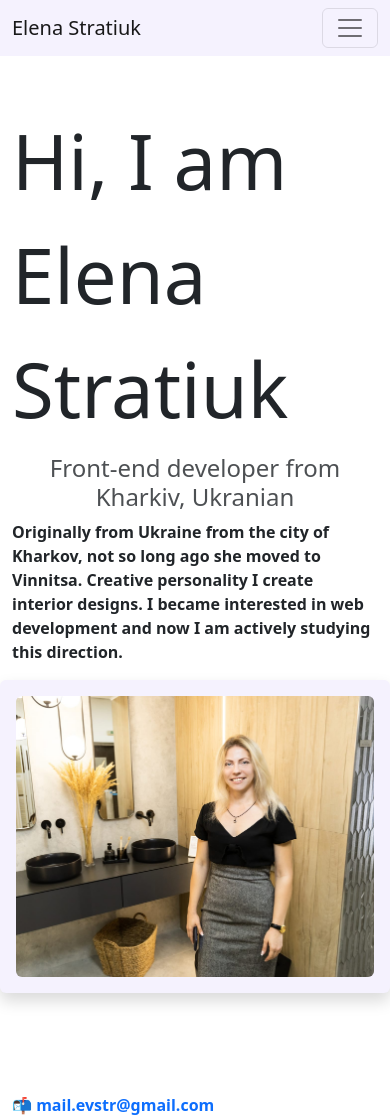
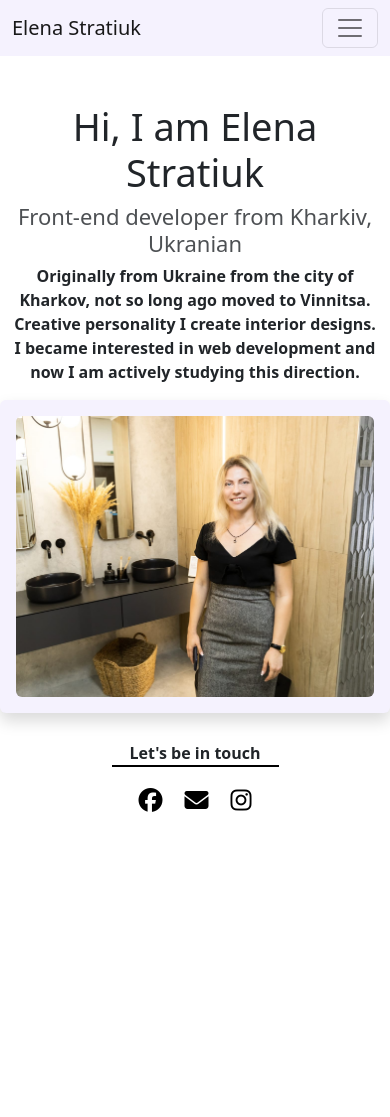
Before and after one commit to Novemberman90/eleva_portfolio_v2, a plain HTML site: page blog/contact-me.html in a window 390 px wide. After the commit the page ends 844 px from the top, so only its background shows below. Drawn offline with nearby package versions, Linux system fonts and the light colour scheme.

Commit message:
Working with styles
Made correction of color, font, positioning and
adaptation for mobile devices

```diff
--- a/blog/contact-me.html
+++ b/blog/contact-me.html
@@ -48,7 +48,7 @@
          <div class="col-sm">
                <h1 id="me" class="name"> Hi, I am Elena Stratiuk</h1>
                <p class="h2">Front-end developer from Kharkiv, Ukranian</p>
-               <p class="blog">Originally from Ukraine from the city of Kharkov, not so long ago she moved to Vinnitsa.
+               <p class="blog">Originally from Ukraine from the city of Kharkov, not so long ago moved to Vinnitsa.
                                  Creative personality I create interior designs.
                   I became interested in web development and now I am actively studying this direction.</p>
         </div>
@@ -62,11 +62,16 @@
 
 
 
+          <footer class="mt-sm-5 p-2">
+            <p class="messeg">Let's be in touch</p>
+            <div class="contact-block" id="mail">
 
-            <footer>
-            <a href="mailto:mail.evstr@gmail.com" class="mail" id="mail" name="mail">📬 mail.evstr@gmail.com</a>
+            <a href="https://www.facebook.com/elena.stratiuk/" title="Facebook" target="_blank"><i class="fa-brands fa-facebook"></i></a>
+            <a href="mailto:mail.evstr@gmail.com" class="mail"  title="Email" target="_blank"><i class="fa-solid fa-envelope"></i></a>
+            <a href="https://www.instagram.com/archiviz_biz/" title="Instagram" target="_blank"><i class="fa-brands fa-instagram"></i></a>
 
-         </footer>
+          </div>
+        </footer>
 </div>
 </div>
 </body>
--- a/styles/style-blog.css
+++ b/styles/style-blog.css
@@ -1,6 +1,5 @@
 :root {
     --background-color: #f5f2fe;
-    --color: red;
   }
 
   .fix-top {
@@ -25,29 +24,53 @@
   }
 
   footer {
-    margin-top: 100px;
+    width: 50%;
+    height: auto;
+    margin: 0 auto;
+    padding: 5px;
   }
-  .mail {
-    margin-top: 300px;
-    text-decoration: none;
+
+  .messeg{
+    display: block;
+    text-align: center;
+    border-bottom: 2px solid black;
   }
-  .mail:hover {
-    color: var(--color);
+  .contact-block {
+    padding: 5px;
+    display: flex;
+    justify-content:space-evenly;
+    border-radius: 5px;
+ }
+
+ i {
+  font-size: 24px;
+  transition: ease-in-out 280ms;
+  color: black;
+ }
+
+ i:hover {
+  font-size: 28px;
+  color: black;
+  background-color:  yellow;
+  border-radius: 5px;
+  padding: 5px;
  }
 
   @media (max-width:576px){
-    h1 {
-        font-size: 48px;
-        line-height: 1.5;
+    .name {
+      font-size: 38px;
+      text-align: center;
     }
 
     .h2 {
-        font-size: 24px;
+      font-size: 22px;
       text-align: center;
     }
 
-      .lorem {
+    .blog {
       text-align: center;
-        margin: 20px 20px;
+    }
+    footer {
+      margin-top: 20px;
     }
   }
```
Lines whose indentation alone changed are shown as unchanged.
